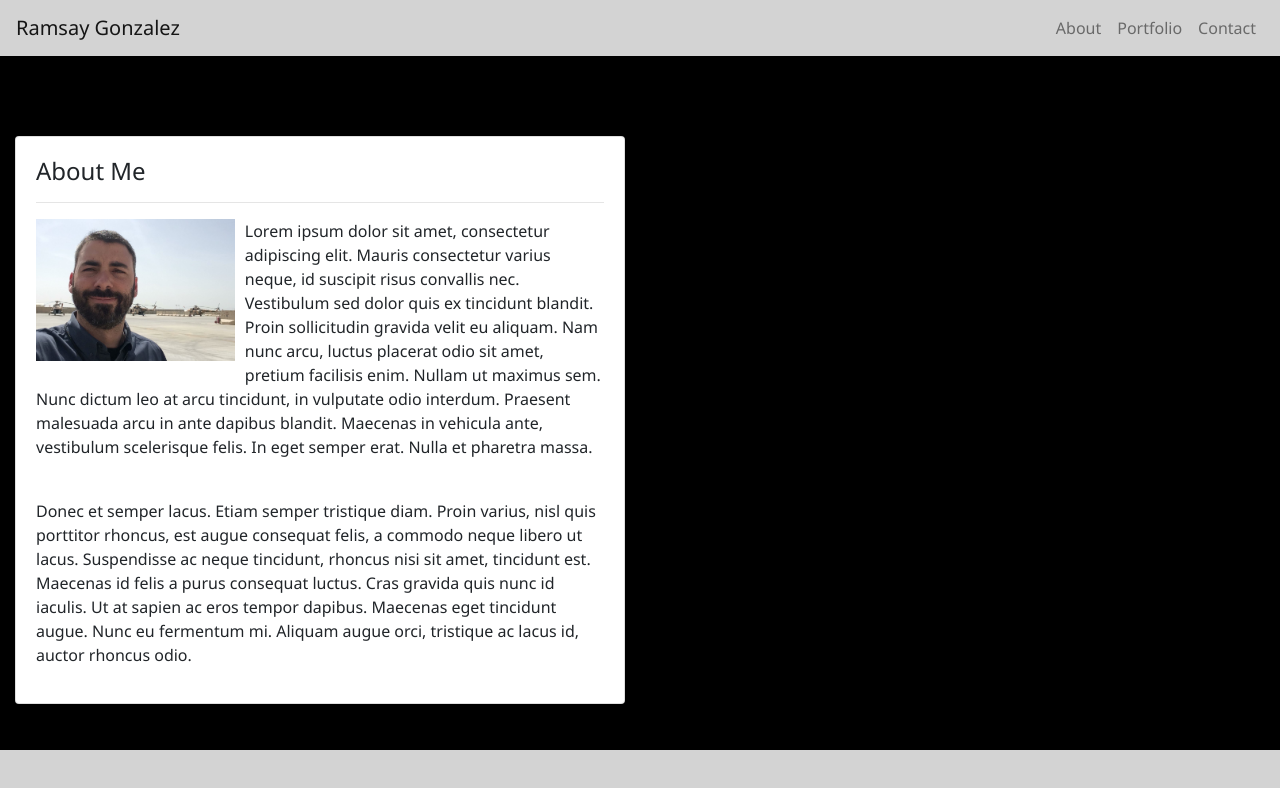
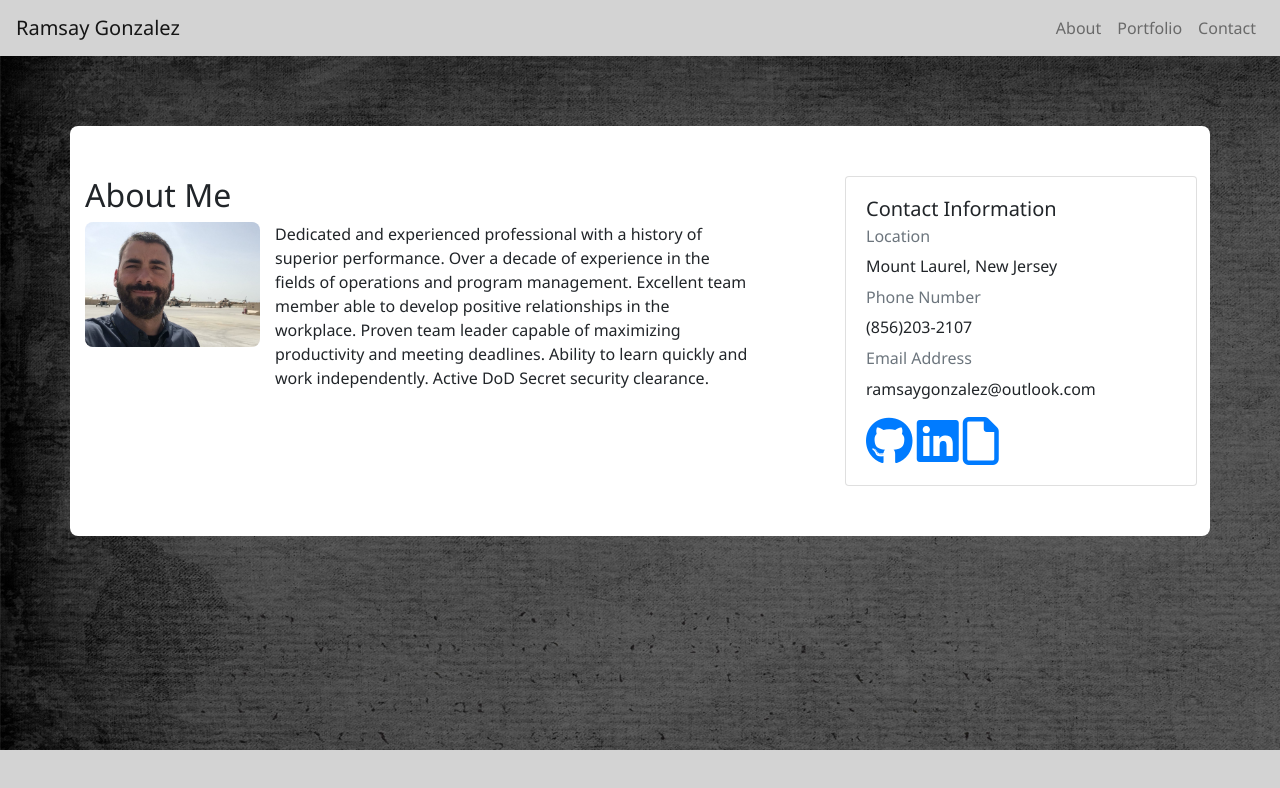
Before and after one commit to ramsaygonzalez/Portfolio, a plain HTML site: page index.html in a window 1280 px wide. Drawn offline with nearby package versions, Linux system fonts and the light colour scheme.

Commit message:
updating index and portfolio file to include icons and new background.  Added background and resume to assets.

```diff
--- a/index.html
+++ b/index.html
@@ -10,9 +10,11 @@
   <link rel="stylesheet" href="https://stackpath.bootstrapcdn.com/bootstrap/4.3.1/css/bootstrap.min.css"
     integrity="sha384-ggOyR0iXCbMQv3Xipma34MD+dH/1fQ784/j6cY/iJTQUOhcWr7x9JvoRxT2MZw1T" crossorigin="anonymous">
 
-  <!-- Our own CSS stylesheet -->
+  <!-- CSS stylesheet -->
   <link rel="stylesheet" href="styles.css" media="screen">
 
+  <!-- Font Awesome for ICONs -->
+  <script src="https://kit.fontawesome.com/eae7d5fcc8.js" crossorigin="anonymous"></script>
   <title>Ramsay's Portfolio</title>
 </head>
 
@@ -39,34 +41,47 @@
     </div>
   </nav>
 
-
-  <main class="col-md-6">
-    </div>
-    <div class="card" style="width: auto;">
-      <div class="card-body">
-        <h4 class="card-title">About Me</h4>
-        <hr />
-        <img src="assets/ramsayg.jpg" alt="Ramsay Gonzalez" id="about-image">
-        <p>Lorem ipsum dolor sit amet, consectetur adipiscing elit. Mauris consectetur varius neque, id suscipit
-          risus
-          convallis nec. Vestibulum sed dolor quis ex tincidunt blandit. Proin sollicitudin gravida velit eu
-          aliquam.
-          Nam nunc arcu, luctus placerat odio sit amet, pretium facilisis enim. Nullam ut maximus sem. Nunc dictum
-          leo
-          at arcu tincidunt, in vulputate odio interdum. Praesent malesuada arcu in ante dapibus blandit. Maecenas
-          in
-          vehicula ante, vestibulum scelerisque felis. In eget semper erat. Nulla et pharetra massa.</p>
-        <br />
-        <p>Donec et semper lacus. Etiam semper tristique diam. Proin varius, nisl quis porttitor rhoncus, est augue
-          consequat felis, a commodo neque libero ut lacus. Suspendisse ac neque tincidunt, rhoncus nisi sit amet,
-          tincidunt est. Maecenas id felis a purus consequat luctus. Cras gravida quis nunc id iaculis. Ut at sapien
-          ac
-          eros tempor dapibus. Maecenas eget tincidunt augue. Nunc eu fermentum mi. Aliquam augue orci, tristique ac
-          lacus id, auctor rhoncus odio.</p>
+  <main class="container">
+    <div class="row">
+      <div class="col-md-8">
+        <div class="page-header">
+          <h2>About Me</h2>
+        </div>
+        <div class="row">
+          <div class="col-md-3">
+            <img src="assets/ramsayg.jpg" alt="Ramsay Gonzalez" class="thumbnail">
+          </div>
+          <div class="col-md-8">
+            <p>
+              Dedicated and experienced professional with a history of superior performance. Over a decade of experience
+              in the fields of operations and program management. Excellent team member able to develop positive
+              relationships in the workplace. Proven team leader capable of maximizing productivity and meeting
+              deadlines. Ability to learn quickly and work independently. Active DoD Secret security clearance.
+            </p>
+          </div>
+        </div>
+      </div>
+      <div class="col-md-3">
+        <div class="card" style="width: 22rem;">
+          <div class="card-body">
+            <h5 class="card-title">Contact Information</h5>
+            <h6 class="card-subtitle mb-2 text-muted">Location</h6>
+            <p class="card-text">Mount Laurel, New Jersey</p>
+            <h6 class="card-subtitle mb-2 text-muted">Phone Number</h6>
+            <p class="card-text">(856)203-2107</p>
+            <h6 class="card-subtitle mb-2 text-muted">Email Address</h6>
+            <p class="card-text">ramsaygonzalez@outlook.com</p>
+            <a href="https://github.com/ramsaygonzalez" title="github"><i class="fa fa-github"
+                style="font-size:48px;"></i></a>
+            <a href="https://www.linkedin.com/in/ramsay-gonzalez-35a31ba9/?originalSubdomain=af" title="linkedin"><i
+                class="fa fa-linkedin-square" style="font-size:48px;"></i></a>
+            <a href="assets/Gonzalez, Ramsay Resume.pdf" title="resume"><i class="far fa-file"
+                style="font-size:48px;"></i></a>
+          </div>
+        </div>
       </div>
     </div>
   </main>
-
 
   <footer class="footer"></footer>
 
@@ -76,7 +91,6 @@
   <!-- Bootstrap CDN -->
   <script src="https://maxcdn.bootstrapcdn.com/bootstrap/4.0.0/js/bootstrap.min.js"></script>
 
-
 </body>
 
 </html>
--- a/styles.css
+++ b/styles.css
@@ -1,6 +1,6 @@
   body{
     font-family: 'Segoe UI', Tahoma, Geneva, Verdana, sans-serif;
-    background-color: black;
+    background-image: url(assets/background.jpg);
   }
 
   nav{
@@ -9,12 +9,19 @@
   }
 
   main {
-    margin: 70px 0;
-    background-color: black;
-    padding: 10px;
-
+    margin: 70px;
+    background-color:white;
+    padding: 50px;
+    border-radius: 8px;
 
   }
+
+  img {
+    border-radius: 8px;
+    max-width: 175px;
+    max-height: 300px
+  }
+
 
     #about-image {
     display: block;
```
Also changed, not shown: portfolio.html (+1 -1 lines), assets/background.jpg (added), 1 other file.
